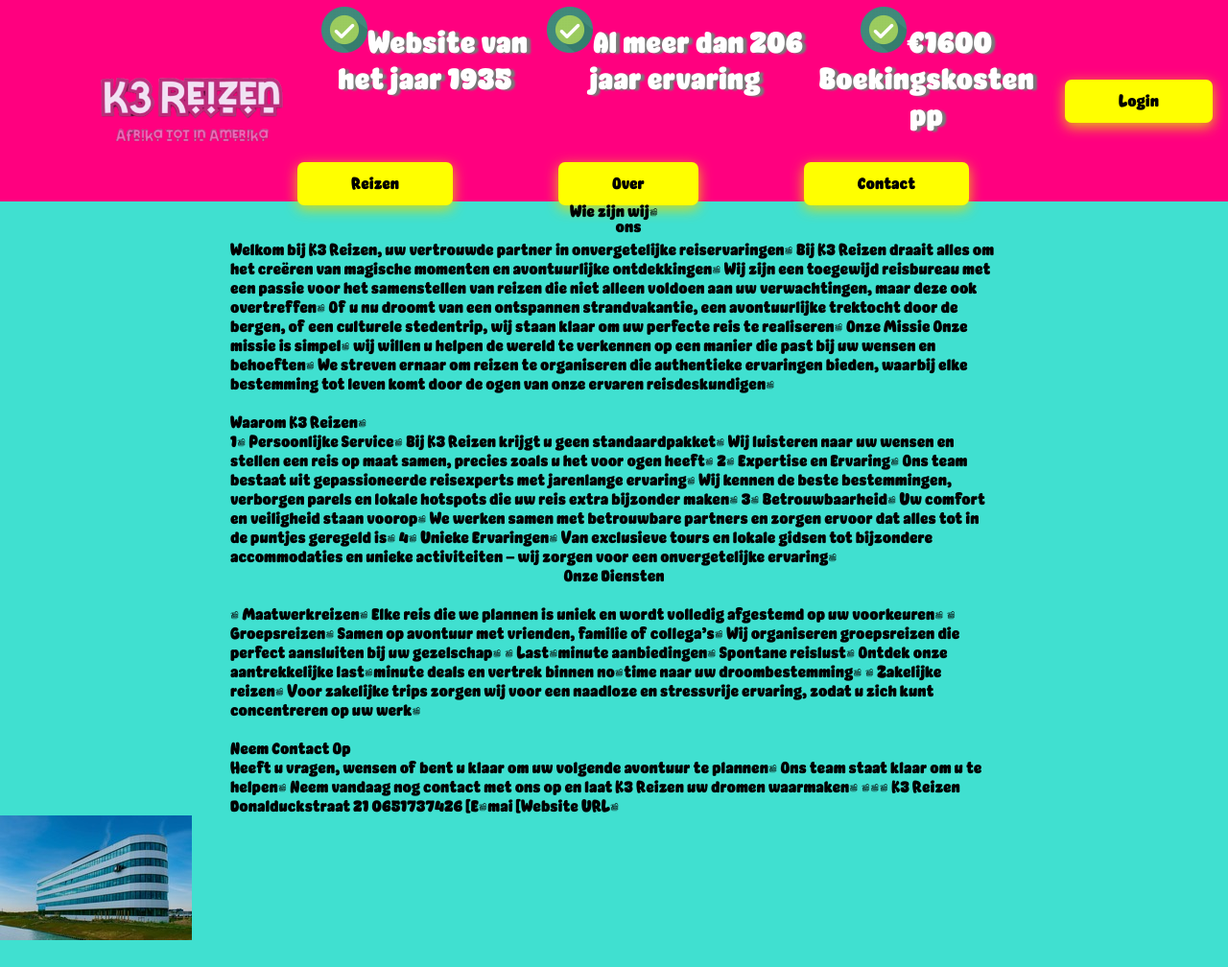
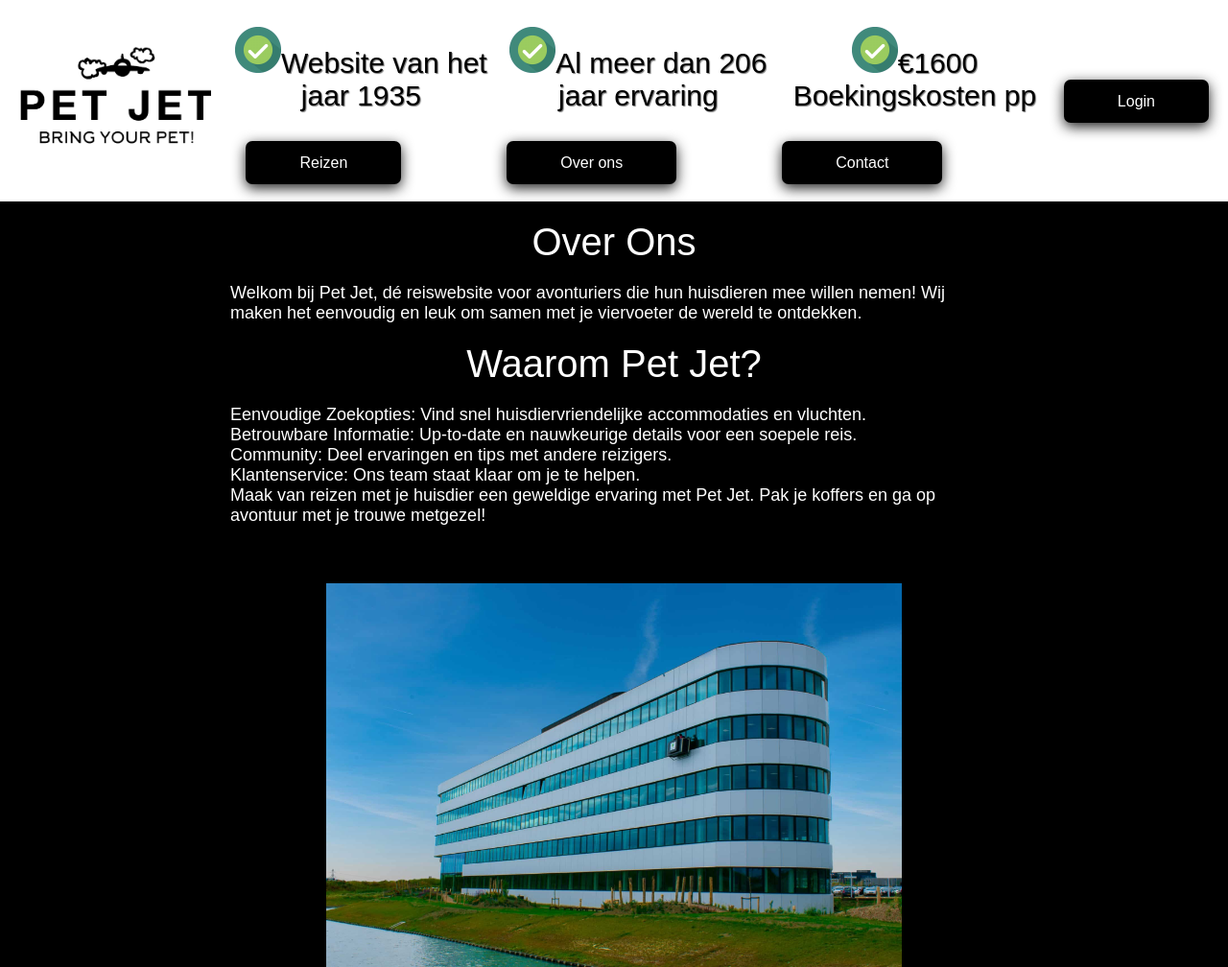
Before and after one commit to Roexoe/Webaap2, a PHP site: page /overons.php in a window 1280 px wide. Shown: the whole page at 96% size. Before the commit the page ends 980 px from the top, so only its background shows below. Run offline with PHP 8.4, Linux system fonts and the light colour scheme.

Commit message:
About us
over on pagine plus restyling

```diff
--- a/html/header.php
+++ b/html/header.php
@@ -10,7 +10,7 @@
     <header>
         <div class="logo">
         <a href="index.php">
-                <img src="img/k3 Logo black.png" alt="Reislogo">
+                <img class="logo" src="img/logo-pet-jet-mini.png" alt="Reislogo">
             </a>
         </div>
         <div class="top-content">
--- a/html/overons.php
+++ b/html/overons.php
@@ -7,32 +7,19 @@ include_once("header.php");
 <head>
     <meta charset="UTF-8">
     <meta name="viewport" content="width=device-width, initial-scale=1.0">
+    <link href='https://fonts.googleapis.com/css?family=Montserrat' rel='stylesheet'>
     <title>Document</title>
 </head>
 <body>
 <div class="tekstblok">
-    <div class="titel">Wie zijn wij?</div>
-    <div class="tekst">Welkom bij K3 Reizen, uw vertrouwde partner in onvergetelijke reiservaringen! Bij K3 Reizen draait alles om het creëren van magische momenten en avontuurlijke ontdekkingen. Wij zijn een toegewijd reisbureau met een passie voor het samenstellen van reizen die niet alleen voldoen aan uw verwachtingen, maar deze ook overtreffen. Of u nu droomt van een ontspannen strandvakantie, een avontuurlijke trektocht door de bergen, of een culturele stedentrip, wij staan klaar om uw perfecte reis te realiseren. Onze Missie Onze missie is simpel: wij willen u helpen de wereld te verkennen op een manier die past bij uw wensen en behoeften. We streven ernaar om reizen te organiseren die authentieke ervaringen bieden, waarbij elke bestemming tot leven komt door de ogen van onze ervaren reisdeskundigen.
-    </div>
-    <div class="tekst">
-    <div class="titel">Waarom K3 Reizen?</div> 1. Persoonlijke Service: Bij K3 Reizen krijgt u geen standaardpakket. Wij luisteren naar uw wensen en stellen een reis op maat samen, precies zoals u het voor ogen heeft. 2. Expertise en Ervaring: Ons team bestaat uit gepassioneerde reisexperts met jarenlange ervaring. Wij kennen de beste bestemmingen, verborgen parels en lokale hotspots die uw reis extra bijzonder maken. 3. Betrouwbaarheid: Uw comfort en veiligheid staan voorop. We werken samen met betrouwbare partners en zorgen ervoor dat alles tot in de puntjes geregeld is. 4. Unieke Ervaringen: Van exclusieve tours en lokale gidsen tot bijzondere accommodaties en unieke activiteiten – wij zorgen voor een onvergetelijke ervaring.
-    </div>
-    <div class="titel">Onze Diensten</div>
-    <div class="tekst">
-    - Maatwerkreizen: Elke reis die we plannen is uniek en wordt volledig afgestemd op uw voorkeuren. - Groepsreizen: Samen op avontuur met vrienden, familie of collega’s? Wij organiseren groepsreizen die perfect aansluiten bij uw gezelschap. - Last-minute aanbiedingen: Spontane reislust? Ontdek onze aantrekkelijke last-minute deals en vertrek binnen no-time naar uw droombestemming. - Zakelijke reizen: Voor zakelijke trips zorgen wij voor een naadloze en stressvrije ervaring, zodat u zich kunt concentreren op uw werk.
-    </div>
-    <div class="tekst">
-    <div class="titel">Neem Contact Op</div>
-    Heeft u vragen, wensen of bent u klaar om uw volgende avontuur te plannen? Ons team staat klaar om u te helpen. Neem vandaag nog contact met ons op en laat K3 Reizen uw dromen waarmaken.
-
-    ---
-
-    K3 Reizen
-    Donalduckstraat 21
-    0651737426
-    [E-mai
-    [Website URL]
-    </div>
+    <div class="pagina-titel">Over Ons</div>
+    <div class="tekst">Welkom bij Pet Jet, dé reiswebsite voor avonturiers die hun huisdieren mee willen nemen! Wij maken het eenvoudig en leuk om samen met je viervoeter de wereld te ontdekken.
+    <div class="pagina-titel">Waarom Pet Jet?</div>
+    <div class="tekst">Eenvoudige Zoekopties: Vind snel huisdiervriendelijke accommodaties en vluchten.</div>
+    <div class="titel">Betrouwbare Informatie: Up-to-date en nauwkeurige details voor een soepele reis.</div>
+    <div class="titel">Community: Deel ervaringen en tips met andere reizigers.</div>
+    <div class="titel">Klantenservice: Ons team staat klaar om je te helpen.</div>
+    <div class="titel">Maak van reizen met je huisdier een geweldige ervaring met Pet Jet. Pak je koffers en ga op avontuur met je trouwe metgezel!</div>
 
 </div>
 <img class="hoofdkantoor" src="img/hoofdkantoor.jpg" alt="Hoofdkantoor">
--- a/html/styling/style.css
+++ b/html/styling/style.css
@@ -5,28 +5,24 @@
     box-sizing: border-box;
     font-family: 'LaRezolt', sans-serif;
 }
-@font-face {
-    font-family: 'LaRezolt';
-    src: url('LA\ REZOLT\ Trial.ttf') format('opentype');
-    font-weight: normal;
-    font-style: normal;
-}
+
 /* Header Styling */
 
 :root {
-    --header-background-color: #FF007F;
-    --text-color: white;
-    --button-background-color: yellow;
-    --button-text-color: black;
+    --header-background-color: white;
+    --text-color: black;
+    --button-background-color: black;
+    --button-text-color: white;
 }
 
 body, html {
     margin: 0;
     padding: 0;
-    background-color: #40E0D0;
+    color: white;
+    background-color: black;
     display: flex;
     justify-content: center;
-
+    font-family: 'Montserrat';font-size: 18px;
     flex-direction: column;
 }
 
@@ -40,12 +36,8 @@ header {
     border: none;
 }
 
-.logo {
-    margin-right: -80px; /* Adjust margin as needed */
-}
-
 .logo img {
-    width: 360px; /* Adjust the width as needed */
+    width: 200px; /* Adjust the width as needed */
     height: auto; /* Maintain aspect ratio */
 }
 
@@ -67,12 +59,12 @@ background-color: var(--button-background-color);
 color: var(--button-text-color);
 font-weight: 400;
 font-size: 16px;
-box-shadow: 0 4px 14px 0 rgba(229, 218, 2, 0.885);
+box-shadow: 0 4px 14px 0 rgba(0, 0, 0, 0.885);
 transition: background 0.2s ease,color 0.2s ease,box-shadow 0.2s ease;
 }
 
 .profile button:hover {
-    background: rgba(229, 218, 2, 0.9);
+    background: rgba(0, 0, 0, 0.9);
     box-shadow: 0 6px 20px rgba(229, 218  0.885 / 23%);
 }
 .buttons button {
@@ -90,12 +82,12 @@ transition: background 0.2s ease,color 0.2s ease,box-shadow 0.2s ease;
     color: var(--button-text-color);
     font-weight: 400;
     font-size: 16px;
-    box-shadow: 0 4px 14px 0 rgba(229, 218, 2, 0.885);
+    box-shadow: 0 4px 14px 0 rgba(0, 0, 0, 0.885);
     transition: background 0.2s ease,color 0.2s ease,box-shadow 0.2s ease;
     }
 
     .profile button:hover {
-        background: rgba(229, 218, 2, 0.9);
+        background: rgba(0, 0, 0, 0.9);
         box-shadow: 0 6px 20px rgba(229, 218  0.885 / 23%);
     }
 
@@ -114,7 +106,7 @@ transition: background 0.2s ease,color 0.2s ease,box-shadow 0.2s ease;
     color: var(--text-color);
     display: flex;
     flex-direction: row;
-    text-shadow: 4px 1px 2px rgba(121, 121, 121, 1);
+    text-shadow: 1px 1px 1px rgba(121, 121, 121, 1);
 }
 
 .buttons {
@@ -161,10 +153,10 @@ body {
     background-color: #45a049;
 }
 .hoofdkantoor {
-    width: 200px;
-    height: 130px;
+    width: 600px;
+    height: auto;
+    margin-top: 60px;
 }
-
 .tekstblok {
     width: 100%;
     display: flex;
@@ -175,3 +167,9 @@ body {
     width: 800px;
     margin-top: 20px;
 }
+.pagina-titel {
+    display: flex;
+    justify-content: center;
+    margin-top: 20px;
+    font-size: 40px;
+}
```
Also changed, not shown: html/fonts/LA REZOLT Trial.otf (deleted), html/img/hoofdkantoor.jpg, html/img/k3 Logo black.png (deleted), html/img/logo-pet-jet-mini.png (added), html/img/logo-pet-jet.png (added), html/styling/LA REZOLT Trial.otf (deleted), html/styling/LA REZOLT Trial.ttf (deleted).
